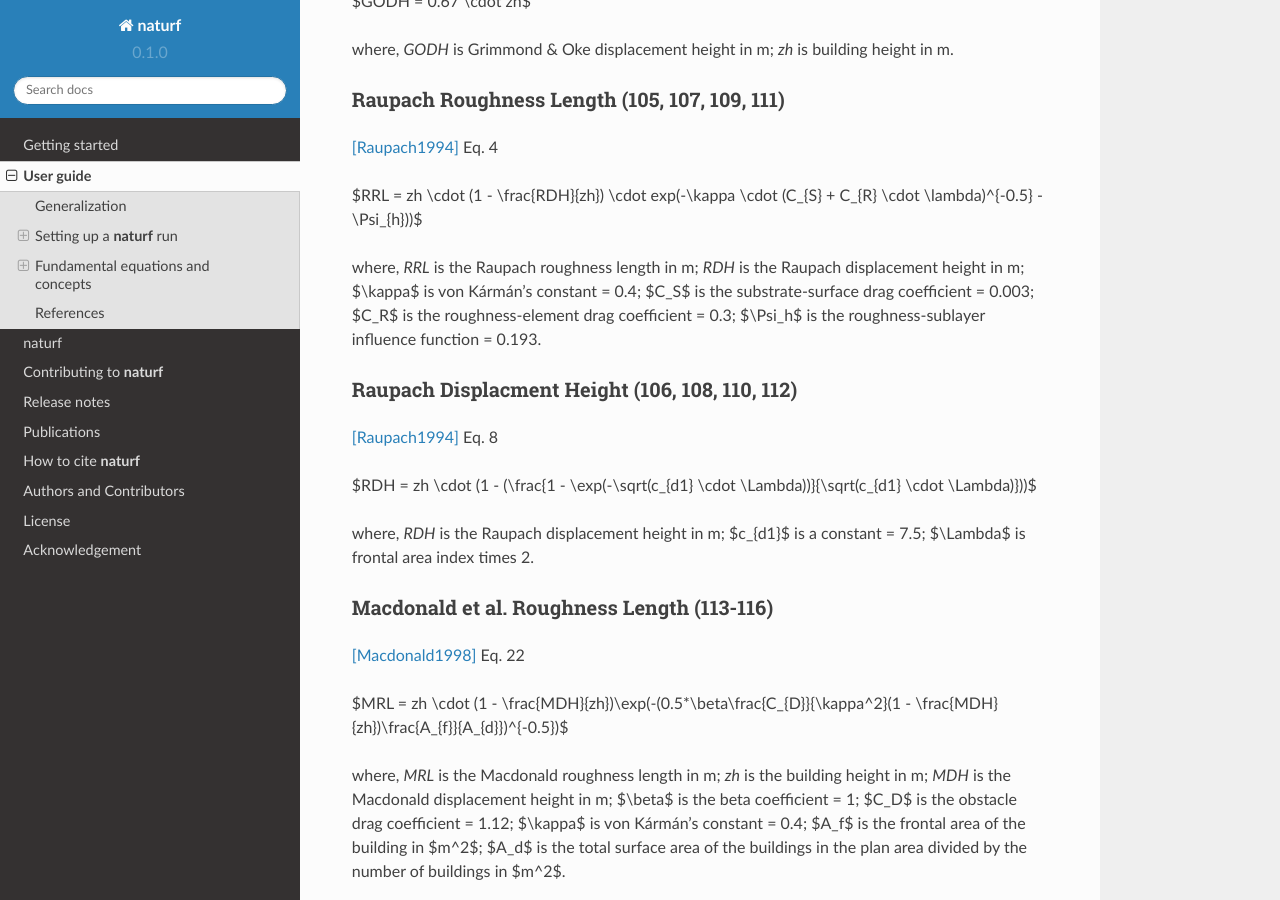
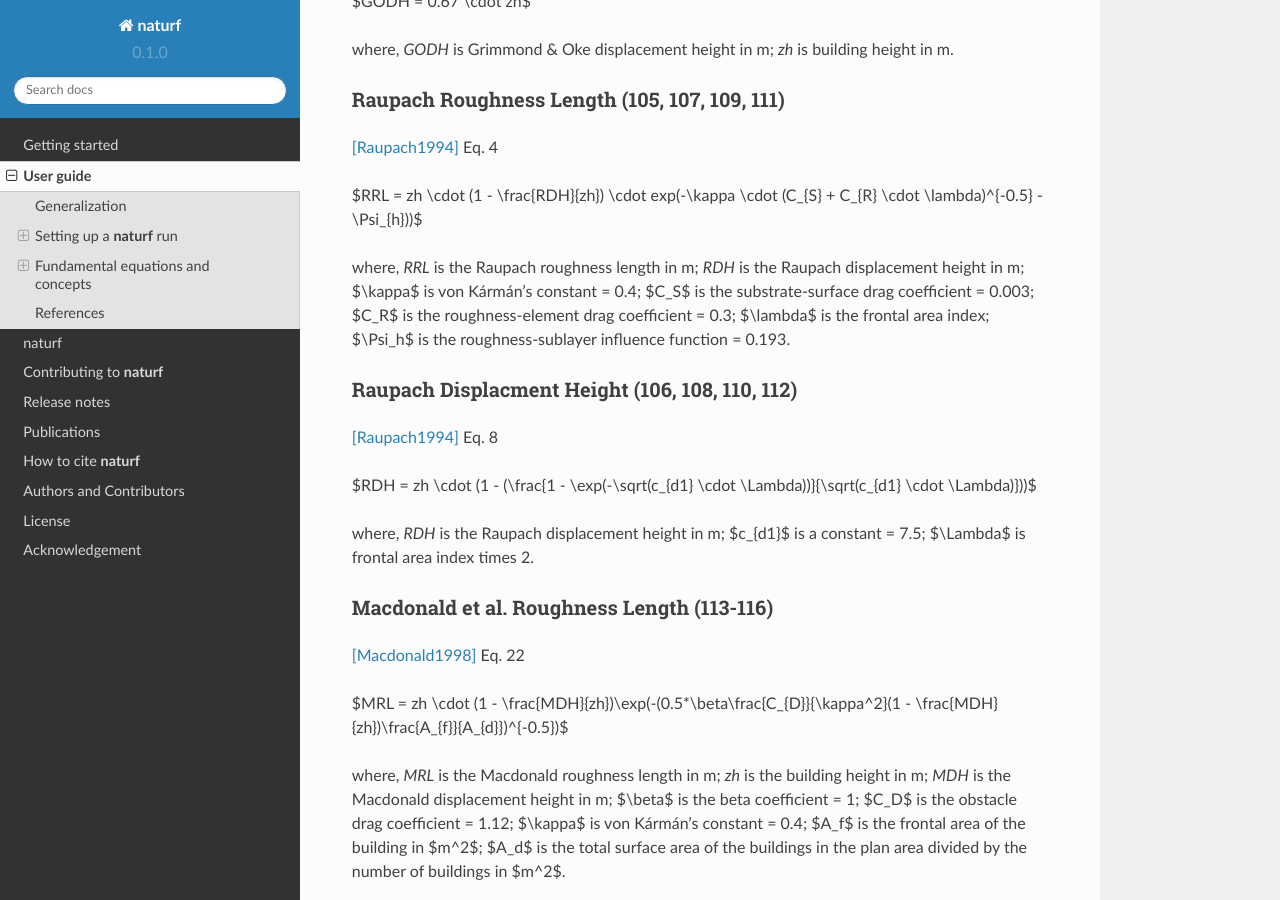
Before and after one commit to IMMM-SFA/naturf, a Sphinx documentation site: the page built from docs/source/user_guide.rst, in a window 1280 px wide and 900 px high, scrolled down 5901 px. Built offline with Sphinx 7.4.7 and the Read the Docs theme 2.0.0, drawn with Linux system fonts in a browser that asks for light colours; formulas are drawn with MathJax 3.

Commit message:
add lambda def to raupach roughness length

```diff
--- a/docs/source/user_guide.rst
+++ b/docs/source/user_guide.rst
@@ -232,7 +232,7 @@
 
 $RRL = zh \\cdot (1 - \\frac{RDH}{zh}) \\cdot exp(-\\kappa \\cdot (C_{S} + C_{R} \\cdot \\lambda)^{-0.5} - \\Psi_{h}))$
 
-where, *RRL* is the Raupach roughness length in m; *RDH* is the Raupach displacement height in m; $\\kappa$ is von Kármán's constant = 0.4; $C_S$ is the substrate-surface drag coefficient = 0.003; $C_R$ is the roughness-element drag coefficient = 0.3; $\\Psi_h$ is the roughness-sublayer influence function = 0.193.
+where, *RRL* is the Raupach roughness length in m; *RDH* is the Raupach displacement height in m; $\\kappa$ is von Kármán's constant = 0.4; $C_S$ is the substrate-surface drag coefficient = 0.003; $C_R$ is the roughness-element drag coefficient = 0.3; $\\lambda$ is the frontal area index; $\\Psi_h$ is the roughness-sublayer influence function = 0.193.
 
 
 Raupach Displacment Height (106, 108, 110, 112)
```
